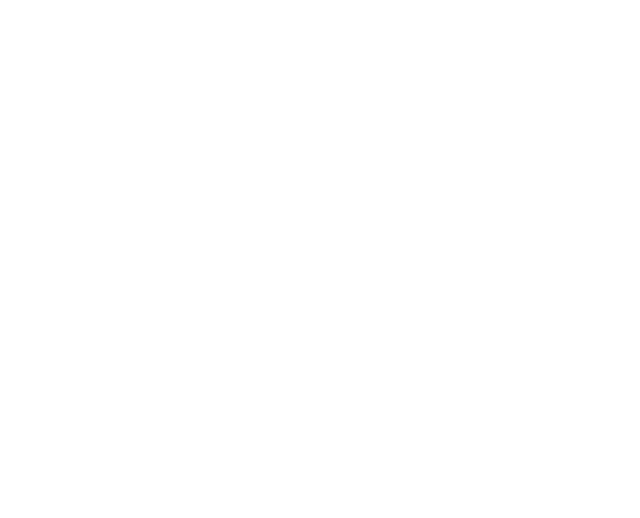
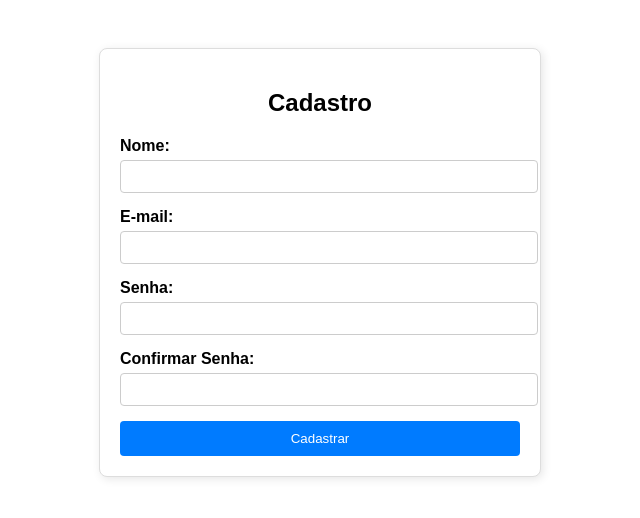
Before and after one commit to Lionel-Rocha/dsw, a Vue app in the folder frontend/trello/: page /register in a window 1280 px wide. Before the commit this address had no page. Shown: the top 518 px of the page, without its empty margins (320-960 px from the left). Built offline with nearby package versions, Linux system fonts and the light colour scheme.

Commit message:
Login, Logout, etc

```diff
--- a/frontend/trello/src/components/ChangePassword.vue
+++ b/frontend/trello/src/components/ChangePassword.vue
@@ -21,6 +21,8 @@
       <p v-if="success" class="success">{{ success }}</p>
     </form>
   </div>
+
+  <router-link to="/user/boards">Voltar</router-link>
 </template>
 
 <script setup>
@@ -41,15 +43,15 @@ async function handleChangePassword() {
   try {
     const token = localStorage.getItem('token');
     const response = await fetch('http://localhost:3000/user/changePassword', {
-      method: 'POST',
+      method: 'PUT',
       headers: {
         'Content-Type': 'application/json',
         Authorization: `Bearer ${token}`,
       },
       body: JSON.stringify({
         userToken: token,
-        currentPassword: currentPassword.value,
-        newPassword: newPassword.value,
+        currpass: currentPassword.value,
+        newpass: newPassword.value,
       }),
     });
 
--- a/frontend/trello/src/components/Login.vue
+++ b/frontend/trello/src/components/Login.vue
@@ -13,7 +13,17 @@
       <button type="submit" label="submit">Login</button>
     </form>
     <p v-if="error">{{ error }}</p>
+    <div>
+      <p>Não tem uma conta?
+        <router-link to="/register">Criar conta</router-link>
+      </p>
+
+      <p>Esqueceu sua senha?</p>
+      <router-link to="/reset-password-challenge">Recuperar senha</router-link>
+    </div>
   </div>
+
+
 </template>
 
 <script setup>
--- /dev/null
+++ b/frontend/trello/src/components/ReallyResetPassword.vue
@@ -0,0 +1,88 @@
+<template>
+  <div class="reset-password">
+    <h2>Redefinir Senha</h2>
+    <form @submit.prevent="resetPassword">
+      <div>
+        <label for="code">Código de Verificação:</label>
+        <input type="text" v-model="code" required placeholder="Digite o código recebido" />
+      </div>
+      <div>
+        <label for="new-password">Nova Senha:</label>
+        <input type="password" v-model="newPassword" required placeholder="Digite sua nova senha" />
+      </div>
+      <div>
+        <label for="confirm-password">Confirme a Nova Senha:</label>
+        <input type="password" v-model="confirmPassword" required placeholder="Confirme a nova senha" />
+      </div>
+      <button type="submit">Alterar Senha</button>
+    </form>
+
+    <p v-if="message" class="message">{{ message }}</p>
+
+    <router-link to="/login">Voltar para o Login</router-link>
+  </div>
+</template>
+
+<script>
+import { ref } from "vue";
+import { useRouter } from "vue-router";
+
+export default {
+  setup() {
+    const code = ref("");
+    const newPassword = ref("");
+    const confirmPassword = ref("");
+    const message = ref("");
+    const router = useRouter();
+
+    function resetPassword() {
+      if (!code.value) {
+        message.value = "Por favor, insira o código de verificação.";
+        return;
+      }
+      if (newPassword.value.length < 6) {
+        message.value = "A senha deve ter pelo menos 6 caracteres.";
+        return;
+      }
+      if (newPassword.value !== confirmPassword.value) {
+        message.value = "As senhas não coincidem.";
+        return;
+      }
+
+
+
+      message.value = "Senha alterada com sucesso!";
+
+      setTimeout(() => {
+        router.push("/login");
+      }, 2000);
+    }
+
+    return { code, newPassword, confirmPassword, message, resetPassword };
+  }
+};
+</script>
+
+<style scoped>
+.reset-password {
+  max-width: 400px;
+  margin: auto;
+  text-align: center;
+}
+
+input {
+  width: 100%;
+  padding: 8px;
+  margin: 8px 0;
+}
+
+button {
+  margin-top: 10px;
+}
+
+.message {
+  color: green;
+  font-weight: bold;
+  margin-top: 10px;
+}
+</style>
--- /dev/null
+++ b/frontend/trello/src/components/Register.vue
@@ -0,0 +1,146 @@
+<template>
+  <div class="register-container">
+    <h2>Cadastro</h2>
+
+    <form @submit.prevent="registerUser">
+      <div class="input-group">
+        <label for="name">Nome:</label>
+        <input type="text" id="name" v-model="user.name" required />
+      </div>
+
+      <div class="input-group">
+        <label for="email">E-mail:</label>
+        <input type="email" id="email" v-model="user.email" required />
+      </div>
+
+      <div class="input-group">
+        <label for="password">Senha:</label>
+        <input type="password" id="password" v-model="user.password" required />
+      </div>
+
+      <div class="input-group">
+        <label for="confirmpassword">Confirmar Senha:</label>
+        <input type="password" id="confirmpassword" v-model="user.confirmpassword" required />
+      </div>
+
+      <button type="submit" :disabled="loading">Cadastrar</button>
+    </form>
+
+    <p v-if="message" :class="{'error': isError, 'success': !isError}">{{ message }}</p>
+  </div>
+</template>
+
+<script setup>
+import { ref } from "vue";
+import { useRouter } from "vue-router";
+
+const user = ref({
+  name: "",
+  email: "",
+  password: "",
+  confirmpassword: ""
+});
+const router = useRouter();
+const message = ref("");
+const isError = ref(false);
+const loading = ref(false);
+
+async function registerUser() {
+  message.value = "";
+  isError.value = false;
+  loading.value = true;
+
+
+  try {
+    const response = await fetch("http://localhost:3000/user/auth/register", {
+      method: "POST",
+      headers: { "Content-Type": "application/json" },
+      body: JSON.stringify(user.value)
+    });
+
+    const data = await response.json();
+
+    if (!response.ok) {
+      throw new Error(data.msg || "Erro ao cadastrar usuário.");
+    }
+
+    message.value = data.msg;
+    isError.value = false;
+
+    // Resetando os campos após o cadastro
+    user.value = { name: "", email: "", password: "", confirmpassword: "" };
+
+  } catch (error) {
+    message.value = error.message;
+    isError.value = true;
+  } finally {
+    loading.value = false;
+    setTimeout(() => {
+      message.value = "Redirecionando para a página de login."
+      router.push("/login");
+    }, 2000);
+  }
+}
+</script>
+
+<style scoped>
+.register-container {
+  max-width: 400px;
+  margin: 20px auto;
+  padding: 20px;
+  border: 1px solid #ddd;
+  border-radius: 8px;
+  background: #fff;
+  box-shadow: 2px 2px 10px rgba(0, 0, 0, 0.1);
+}
+
+h2 {
+  text-align: center;
+  margin-bottom: 20px;
+}
+
+.input-group {
+  margin-bottom: 15px;
+}
+
+label {
+  display: block;
+  font-weight: bold;
+  margin-bottom: 5px;
+}
+
+input {
+  width: 100%;
+  padding: 8px;
+  border: 1px solid #ccc;
+  border-radius: 4px;
+}
+
+button {
+  width: 100%;
+  padding: 10px;
+  background: #007bff;
+  color: white;
+  border: none;
+  border-radius: 4px;
+  cursor: pointer;
+}
+
+button:disabled {
+  background: #aaa;
+  cursor: not-allowed;
+}
+
+p {
+  text-align: center;
+  margin-top: 15px;
+}
+
+.success {
+  color: green;
+}
+
+.error {
+  color: red;
+}
+</style>
--- /dev/null
+++ b/frontend/trello/src/components/ResetPassword.vue
@@ -0,0 +1,68 @@
+<template>
+  <div class="forgot-password">
+    <h2>Esqueci Minha Senha</h2>
+    <form @submit.prevent="sendResetCode">
+      <div>
+        <label for="email">Digite seu e-mail:</label>
+        <input type="email" v-model="email" required placeholder="seuemail@email.com" />
+      </div>
+      <button type="submit">Enviar Código</button>
+    </form>
+
+    <p v-if="message" class="message">{{ message }}</p>
+
+    <router-link to="/login">Voltar para o Login</router-link>
+  </div>
+</template>
+
+<script>
+import { ref } from "vue";
+import { useRouter } from "vue-router";
+
+export default {
+  setup() {
+    const email = ref("");
+    const message = ref("");
+    const router = useRouter();
+
+    function sendResetCode() {
+      if (!email.value.includes("@")) {
+        message.value = "Por favor, insira um e-mail válido!";
+        return;
+      }
+
+      message.value = "Enviamos um código para seu e-mail!";
+
+      setTimeout(() => {
+        router.push("/reset-password");
+      }, 5000);
+    }
+
+    return { email, message, sendResetCode };
+  }
+};
+</script>
+
+<style scoped>
+.forgot-password {
+  max-width: 400px;
+  margin: auto;
+  text-align: center;
+}
+
+input {
+  width: 100%;
+  padding: 8px;
+  margin: 8px 0;
+}
+
+button {
+  margin-top: 10px;
+}
+
+.message {
+  color: green;
+  font-weight: bold;
+  margin-top: 10px;
+}
+</style>
--- a/frontend/trello/src/components/UserBoards.vue
+++ b/frontend/trello/src/components/UserBoards.vue
@@ -1,5 +1,7 @@
 <template>
   <div class="boards">
+    <router-link to="/change-password">Trocar a senha</router-link>
+    <button @click="logout">Logout</button>
     <h2>Meus Quadros</h2>
     <ul>
       <li
@@ -44,6 +46,7 @@
 <script setup>
 import { ref, onMounted } from 'vue';
 import router from "../../router/index.js";
+import ChangePassword from "./ChangePassword.vue";
 
 const boards = ref([]);
 const showModal = ref(false);
@@ -53,6 +56,10 @@ const newBoard = ref({
   titlecolor: '#000000',
 });
 
+function logout() {
+  localStorage.removeItem('token'); // Remove o token do armazenamento local
+  router.push('/login');
+}
 // Carregar os quadros do usuário
 async function fetchBoards() {
   try {
```
Also changed, not shown: frontend/trello/router/index.js (+10 -5 lines), frontend/trello/src/router/index.js (deleted, +0 -50 lines).
